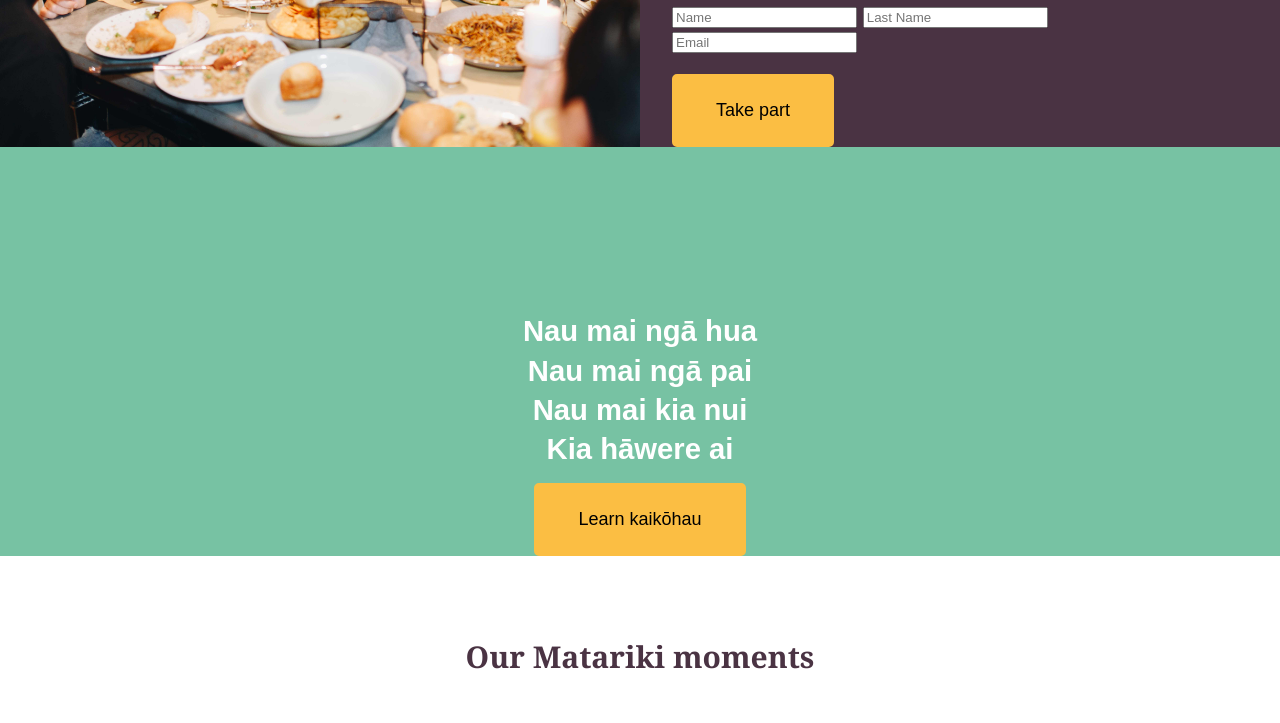
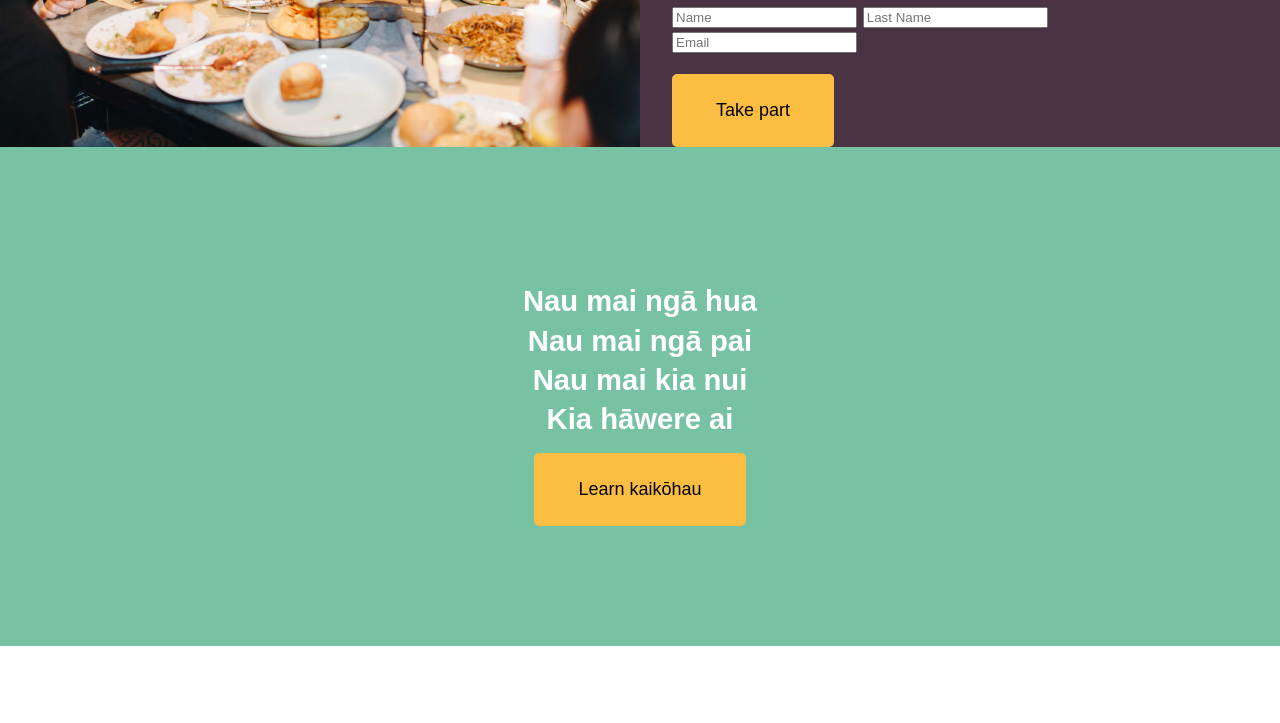
Before and after one commit to EGF9/web1_2022_S2, a plain HTML site: page assignment/assignment.html in a window 1280 px wide. Shown: the part 2585-3308 px from the top of the page. Drawn offline with Linux system fonts and the light colour scheme; a script that the page names is missing.

Commit message:
fixed a padding that was accidently deleted.

```diff
--- a/assignment/assets/css/main.css
+++ b/assignment/assets/css/main.css
@@ -366,7 +366,8 @@ color: black;
     font-size: 25px;
     font-family: "NeogroteskPro",sans-serif;
     line-height: 10px;
-    padding-top: 150px;
+    padding-top: 120px;
+    padding-bottom: 120px;
 }
 
 /*####################*/
```
